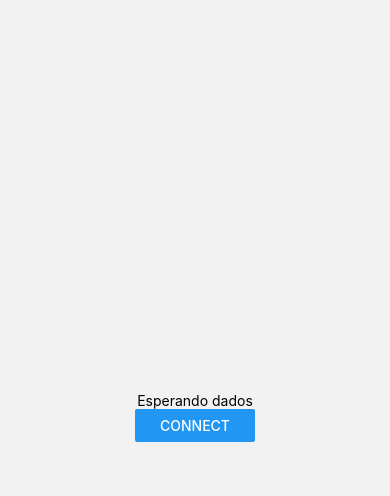
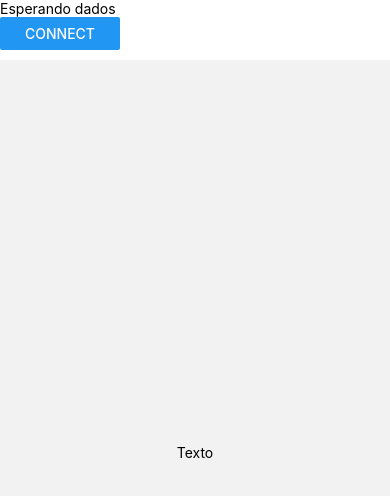
Before and after one commit to danilo-uea/paic-fapeam, a React Native app in the folder AppMobile/: screen / in a window 390 px wide. Shown: the top 496 px of the page. Built offline with nearby package versions, Linux system fonts and the light colour scheme; what react-native-ble-plx would draw is missing.

Commit message:
Cabeçalho Início

```diff
--- a/AppMobile/src/screens/main/index.tsx
+++ b/AppMobile/src/screens/main/index.tsx
@@ -1,114 +1,12 @@
 import React, {useState} from 'react';
-import {BleManager, Device} from 'react-native-ble-plx';
-import base64 from 'react-native-base64';
-import BluetoothBle from '../../../src/services/bluetooth';
+import { StyleSheet, Text, View } from 'react-native';
 
-import { StyleSheet, Text, View, TouchableOpacity, Button, LogBox } from 'react-native';
-
-LogBox.ignoreLogs(['new NativeEventEmitter']); // Ignore log notification by message
-LogBox.ignoreAllLogs(); //Ignore all log notifications
-
-const BLTManager = new BleManager();
-const ble = new BluetoothBle();
-const SERVICE_UUID = '4fafc201-1fb5-459e-8fcc-c5c9c331914b';
-const MESSAGE_UUID = '6d68efe5-04b6-4a85-abc4-c2670b7bf7fd';
-
-const App = () => {
-  const [isConnected, setIsConnected] = useState(false);
-  const [connectedDevice, setConnectedDevice] = useState<Device>();
-  const [message, setMessage] = useState('Esperando dados');
-
-  async function scanDevices() {
-      BLTManager.startDeviceScan(null, null, (error, scannedDevice) => {
-        if (error) {
-          console.warn(error);
-        }
-
-        if (scannedDevice && scannedDevice.name == 'ESP32') {
-          BLTManager.stopDeviceScan();
-          console.log('Conectou');
-          connectDevice(scannedDevice);
-        }
-      });
-
-      setTimeout(() => {
-        BLTManager.stopDeviceScan();
-      }, 5000);
-  }
-
-  async function connectDevice(device: Device)
-  {
-    device
-      .connect()
-      .then(device => {
-        return device.discoverAllServicesAndCharacteristics();
-      })
-      .then(device => {
-        setConnectedDevice(device);
-        setIsConnected(true);
-
-        BLTManager.onDeviceDisconnected(device.id, (error, device) => {
-          console.log('Dispositivo desconectado');
-          setIsConnected(false);
-        });
-
-        device.monitorCharacteristicForService(
-          SERVICE_UUID,
-          MESSAGE_UUID,
-          (error, characteristic) => {
-            if (characteristic?.value != null) {
-              setMessage(base64.decode(characteristic?.value));
-              console.log(base64.decode(characteristic?.value));
-            }
-          },
-          'messagetransaction',
-        );
-      })
-  }
-
-  async function disconnectDevice() {
-    if (connectedDevice != null) {
-      const isDeviceConnected = await connectedDevice.isConnected();
-      if (isDeviceConnected) {
-        BLTManager.cancelTransaction('messagetransaction');
-        BLTManager.cancelTransaction('nightmodetransaction');
-
-        BLTManager.cancelDeviceConnection(connectedDevice.id).then(() =>
-          console.log('Desconexão completa'),
-        );
-      }
-
-      const connectionStatus = await connectedDevice.isConnected();
-      if (!connectionStatus) {
-        setIsConnected(false);
-      }
-    }
-  }
-
+const Main = () => {
   return (
     <View style={styles.sectionContainer}>
       <Text>
-        {isConnected ? message : 'Esperando dados'}
+        Texto
       </Text>
-      <TouchableOpacity style={{width: 120, marginBottom: 10}}>
-        {!isConnected ? (
-            <Button
-              title="Connect"
-              onPress={() => {
-                scanDevices();
-              }}
-              disabled={false}
-            />
-          ) : (
-            <Button
-              title="Disonnect"
-              onPress={() => {
-                disconnectDevice();
-              }}
-              disabled={false}
-            />
-          )}
-      </TouchableOpacity>
     </View>
   );
 };
@@ -121,4 +19,4 @@ const styles = StyleSheet.create({
   },
 });
 
-export default App;
+export default Main;
--- a/AppMobile/src/stacks/MainStack.tsx
+++ b/AppMobile/src/stacks/MainStack.tsx
@@ -1,17 +1,125 @@
-import React from 'react';
+import React, {useState} from 'react';
+import { StyleSheet, Text, View, TouchableOpacity, Button, LogBox } from 'react-native';
+
+import base64 from 'react-native-base64';
+import BluetoothBle from '../../src/services/bluetooth';
+import {BleManager, Device} from 'react-native-ble-plx';
+const BLTManager = new BleManager();
+const ble = new BluetoothBle();
+const SERVICE_UUID = '4fafc201-1fb5-459e-8fcc-c5c9c331914b';
+const MESSAGE_UUID = '6d68efe5-04b6-4a85-abc4-c2670b7bf7fd';
+LogBox.ignoreLogs(['new NativeEventEmitter']); //Ignore log notification by message
+LogBox.ignoreAllLogs();                        //Ignore all log notifications
+
 import { createNativeStackNavigator } from '@react-navigation/native-stack';
-
-import Main from '../screens/main'
+import Main from '../screens/main';
 
 const Stack = createNativeStackNavigator();
 
-export default () => (
-    <Stack.Navigator
-        initialRouteName="main"
+const MainStack = () => {
+    const [isConnected, setIsConnected] = useState(false);
+    const [connectedDevice, setConnectedDevice] = useState<Device>();
+    const [message, setMessage] = useState('Esperando dados');
+
+    async function scanDevices() {
+        BLTManager.startDeviceScan(null, null, (error, scannedDevice) => {
+            if (error) {
+                console.warn(error);
+            }
+
+            if (scannedDevice && scannedDevice.name == 'ESP32') {
+                BLTManager.stopDeviceScan();
+                console.log('Conectou');
+                connectDevice(scannedDevice);
+            }
+        });
+
+        setTimeout(() => {
+            BLTManager.stopDeviceScan();
+        }, 5000);
+    }
+
+    async function connectDevice(device: Device)
+    {
+        device
+        .connect()
+        .then(device => {
+            return device.discoverAllServicesAndCharacteristics();
+        })
+        .then(device => {
+            setConnectedDevice(device);
+            setIsConnected(true);
+
+            BLTManager.onDeviceDisconnected(device.id, (error, device) => {
+                console.log('Dispositivo desconectado');
+                setIsConnected(false);
+            });
+
+            device.monitorCharacteristicForService(
+                SERVICE_UUID,
+                MESSAGE_UUID,
+                (error, characteristic) => {
+                    if (characteristic?.value != null) {
+                        setMessage(base64.decode(characteristic?.value));
+                        console.log(base64.decode(characteristic?.value));
+                    }
+                },
+                'messagetransaction',
+            );
+        })
+    }
+
+    async function disconnectDevice() {
+        if (connectedDevice != null) {
+            const isDeviceConnected = await connectedDevice.isConnected();
+            if (isDeviceConnected) {
+                BLTManager.cancelTransaction('messagetransaction');
+                BLTManager.cancelTransaction('nightmodetransaction');
+
+                BLTManager.cancelDeviceConnection(connectedDevice.id);
+            }
+
+            const connectionStatus = await connectedDevice.isConnected();
+
+            if (!connectionStatus) {
+                setIsConnected(false);
+            }
+        }
+    }
+
+    return (
+        <>
+            <View>
+                <Text>{isConnected ? message : 'Esperando dados'}</Text>
+                <TouchableOpacity style={{width: 120, marginBottom: 10}}>
+                    {!isConnected ? (
+                        <Button
+                            title="Connect"
+                            onPress={() => {
+                                scanDevices();
+                            }}
+                            disabled={false}
+                        />
+                    ) : (
+                        <Button
+                            title="Disonnect"
+                            onPress={() => {
+                                disconnectDevice();
+                            }}
+                            disabled={false}
+                        />
+                    )}
+                </TouchableOpacity>
+            </View>
+            <Stack.Navigator initialRouteName="main"
                 screenOptions={{
                     headerShown: false
                 }}
             >
                 <Stack.Screen name="Main" component={Main} />
             </Stack.Navigator>
-);
+        </>
+    )
+}
+
+export default MainStack;
```
Also changed, not shown: AppMobile/src/stacks/styles.js (added). Lines whose indentation alone changed are shown as unchanged.
